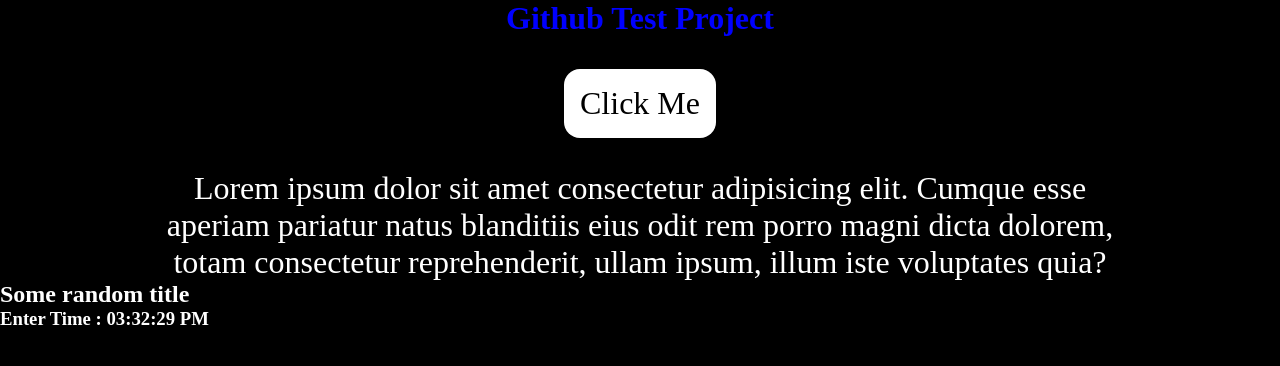
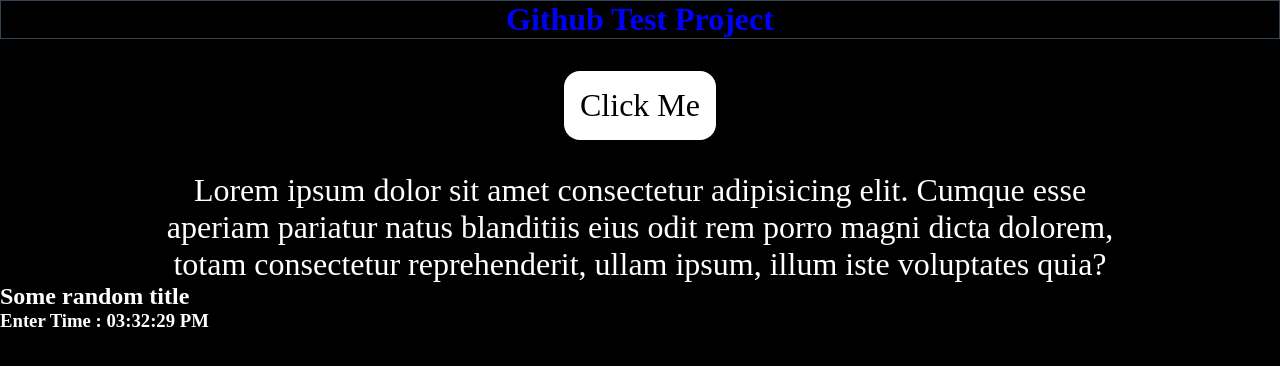
Before and after one commit to DevMasen/git-test, a plain HTML site: page index.html in a window 1280 px wide. Drawn offline with Linux system fonts and the light colour scheme.

Commit message:
h1 style changed 2

```diff
--- a/style.css
+++ b/style.css
@@ -11,6 +11,7 @@ body{
 h1{
     text-align: center;
     color: blue;
+    border: 1px solid #345;
 }
 
 .btn-container{
```
